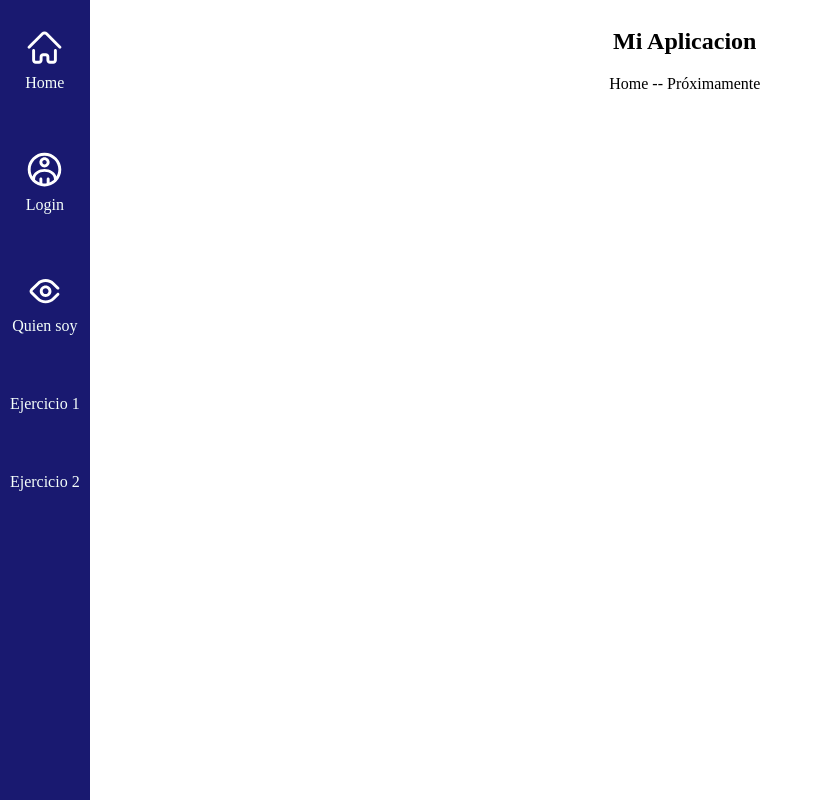
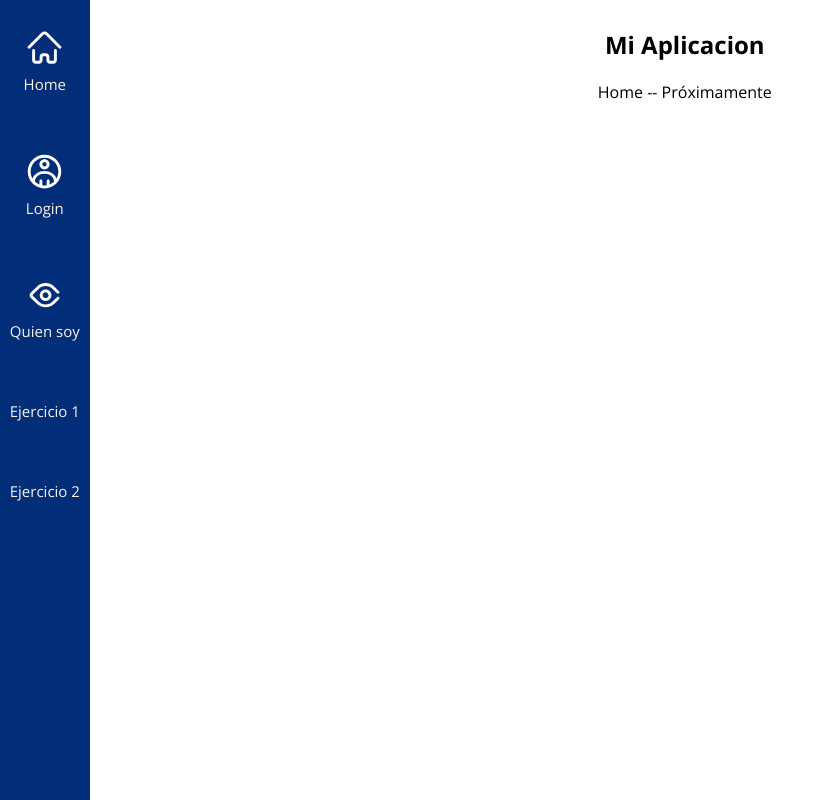
Before and after one commit to Syridiana/heroku-test, an Angular app: page / in a window 1280 px wide. Shown: the whole page, without its empty margins (0-824 px from the left). Built offline with nearby package versions, Linux system fonts and the light colour scheme.

Commit message:
Add fonts

```diff
--- a/src/app/app.component.css
+++ b/src/app/app.component.css
@@ -1,10 +1,20 @@
+@import url('https://fonts.googleapis.com/css2?family=Archivo+Black&family=Archivo:wght@300;400&family=Open+Sans:wght@300;400;700&display=swap');
+
 *{
     text-align: center;
+    font-family: "Open Sans";
+}
+
+
+
+body{
+    background-color: #FBF1E7;
+
 }
 
 #navBar{
     width: 7%;
-    background-color:midnightblue;
+    background-color:#022E79;
     height: 100%;
     position: fixed;
     top: 0;
@@ -12,11 +22,14 @@
     display: flex;
     flex-direction: column;
     align-items: center;
+    font-family: "Open Sans";
+    font-weight: 400;
+    font-size: 15px;
 }
 
 .navItem{
     padding: 30px 0;
-    color: mintcream;
+    color: #FBF1E7;
     text-decoration: none;
     display: flex;
     flex-direction: column;
```
